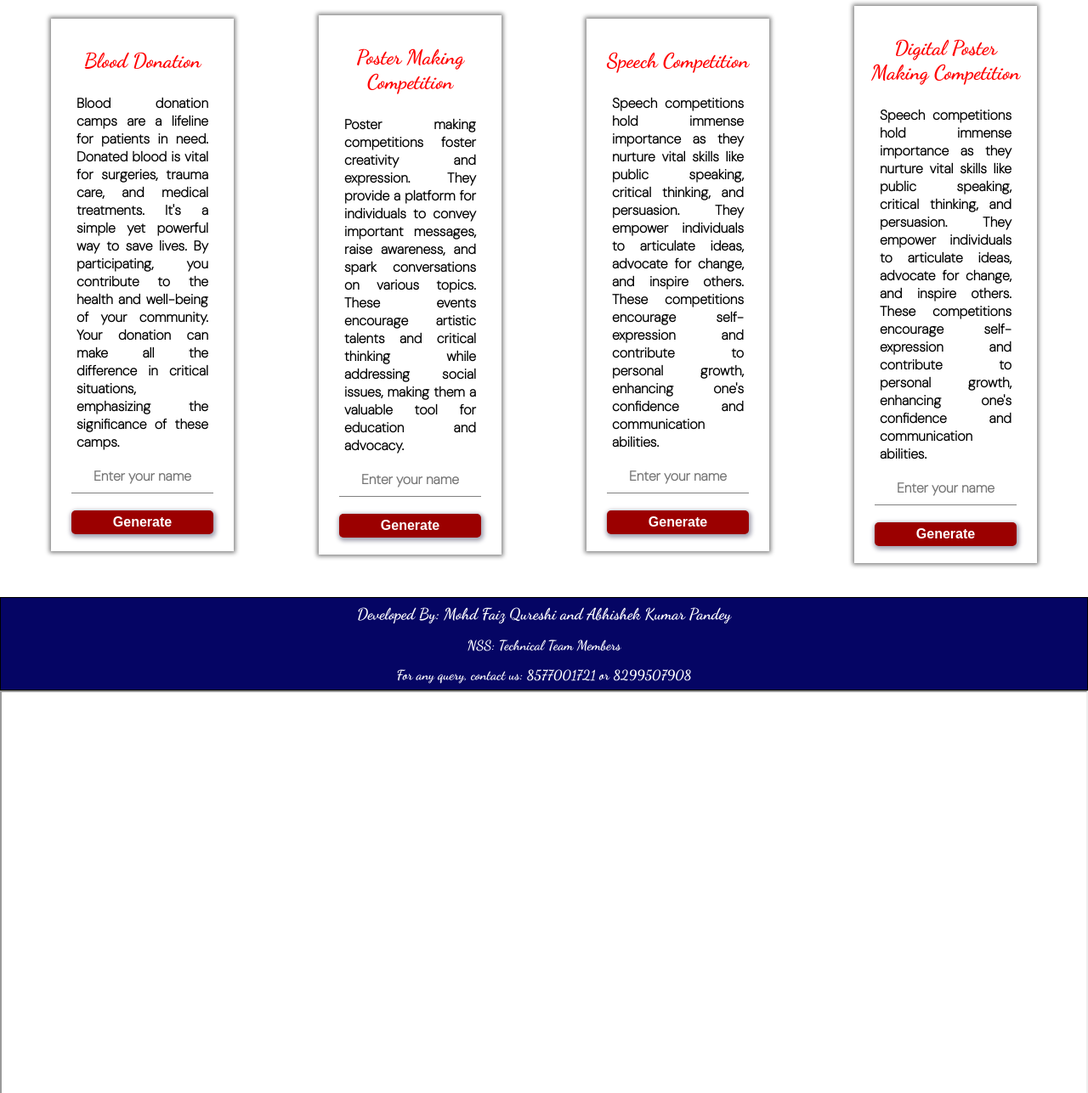
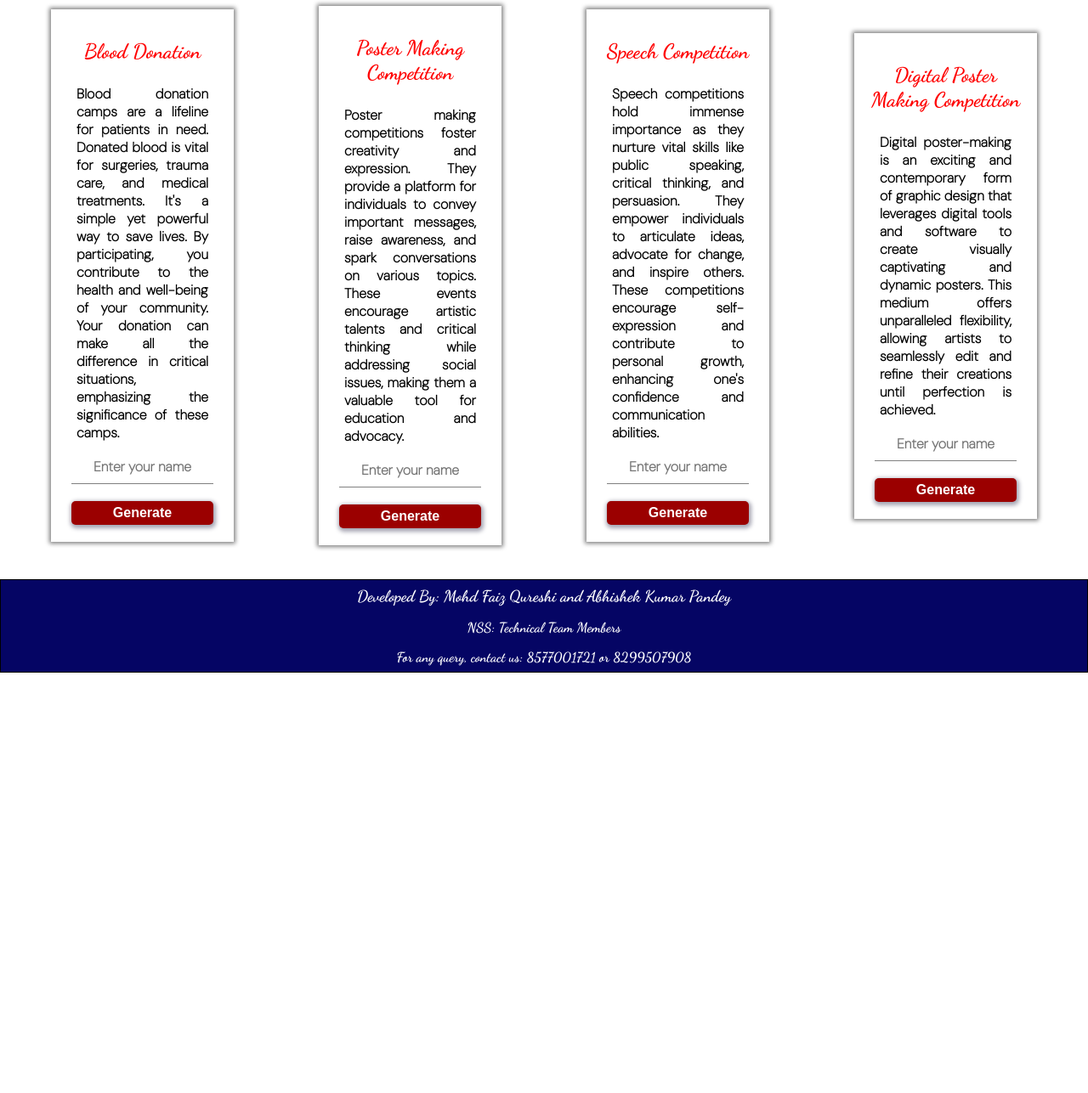
Before and after one commit to mfaizq786/nssbbducertificates, a plain HTML site: page index.html in a window 1280 px wide. Shown: the part 4393-5680 px from the top of the page at 85% size. After the commit the page ends 5185 px from the top, so only its background shows below. Drawn offline with Linux system fonts and the light colour scheme.

Commit message:
updated index.js sss

```diff
--- a/index.html
+++ b/index.html
@@ -96,7 +96,7 @@
             <!-- Digital Poster Making Competition -->
             <div class="cards">
                 <h2>Digital Poster Making Competition</h2>
-                <p>Speech competitions hold immense importance as they nurture vital skills like public speaking, critical thinking, and persuasion. They empower individuals to articulate ideas, advocate for change, and inspire others. These competitions encourage self-expression and contribute to personal growth, enhancing one's confidence and communication abilities.</p>
+                <p>Digital poster-making is an exciting and contemporary form of graphic design that leverages digital tools and software to create visually captivating and dynamic posters. This medium offers unparalleled flexibility, allowing artists to seamlessly edit and refine their creations until perfection is achieved.</p>
 
                 <div class="input-name">
                     <input type="text" name="" id="name-dp" placeholder="Enter your name" autocomplete="false" required>
@@ -117,11 +117,11 @@
             <h4>For any query, contact us: 8577001721 or 8299507908</h4>
         </footer>
 
-        <div class="result">
+        <!-- <div class="result">
             <iframe src="" id="pdf" frameborder="1" height="700px" width="100%">
 
             </iframe>
-        </div>
+        </div> -->
     </div>
 
     <script src="https://unpkg.com/pdf-lib@1.4.0"></script>
--- a/index.js
+++ b/index.js
@@ -278,6 +278,7 @@ const inputValBlood = document.querySelector("#name-b");
 const submit_btn_b = document.querySelector("#submit-b");
 submit_btn_b.addEventListener("click",()=>{
     let val = inputValBlood.value;
+    // val = val.trim();
     let roll = prompt("Enter Your Phone No: ");
 
     let isValid = false;
@@ -525,7 +526,7 @@ saveAs(file);
 const submit_btn_dp = document.querySelector("#submit-dp");
 const inputValDigitalPoster = document.querySelector("#name-dp");
 submit_btn_dp.addEventListener("click",()=>{
-  let val = inputValDigitalPoster.value;
+  let val = inputValDigitalPoster.value.trim();
   let indexNum = prompt("Enter Your Index Num: ");
     let isValid = false;
     for(let i=0; i<digitalPoster.length; i++){
```
